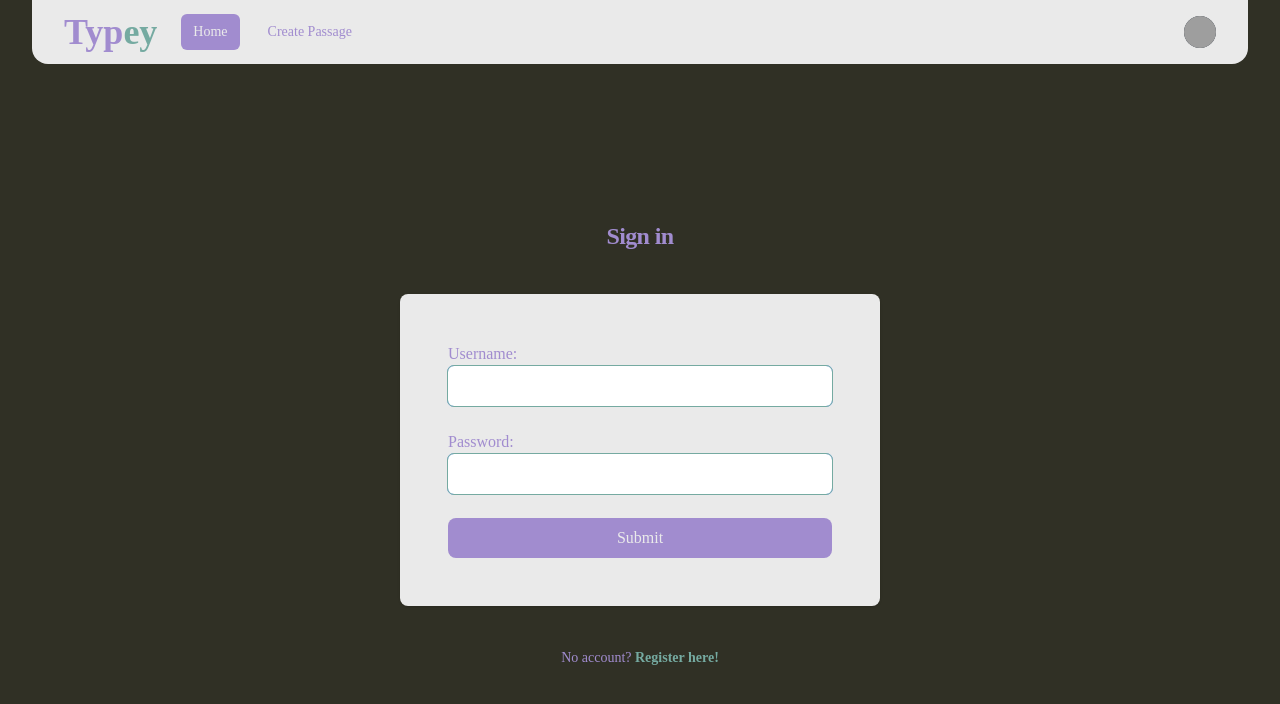
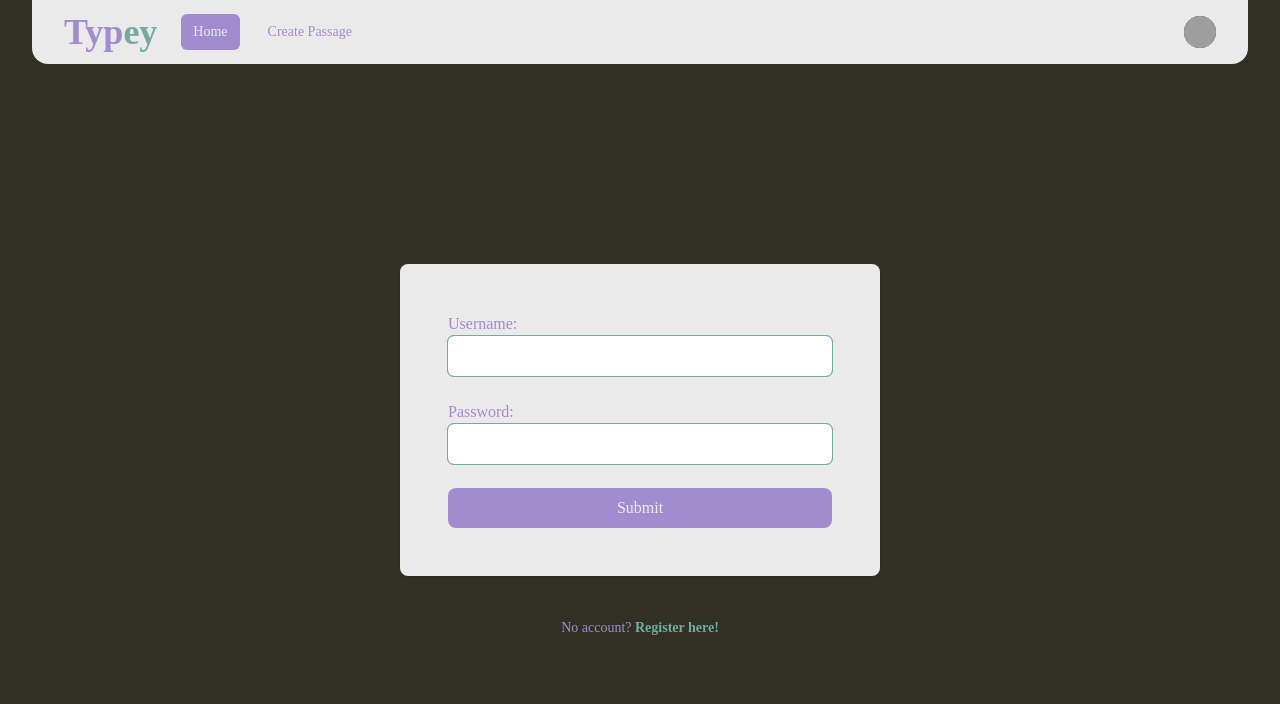
Before and after one commit to EwbiDev/typey, a React (Vite) app in the folder packages/frontend/: page /login in a window 1280 px wide. Shown: the top 704 px of the page. Built offline with nearby package versions, Linux system fonts and the light colour scheme; grey boxes are pictures that could not be loaded; a web font is replaced by a local one.

Commit message:
refactor: replace elements with Container component

```diff
--- a/packages/frontend/src/components/LoginForm/index.tsx
+++ b/packages/frontend/src/components/LoginForm/index.tsx
@@ -7,6 +7,7 @@ import SubmitInput from "../SubmitInput";
 import { authApi } from "../../utils/api";
 
 import { User } from "../../types/types";
+import Container from "../Container";
 
 export default function LoginForm() {
   const {
@@ -34,12 +35,7 @@ export default function LoginForm() {
 
   return (
     <>
-      <div className="flex flex-1 flex-col justify-center py-12 sm:px-6 lg:px-8">
-        <div className="sm:mx-auto sm:w-full sm:max-w-md">
-          <h2 className="mt-6 text-center text-2xl font-bold leading-9 tracking-tight text-typey-primary">
-            Sign in
-          </h2>
-        </div>
+      <Container>
         <div className="mt-10 sm:mx-auto sm:w-full sm:max-w-[480px]">
           <div className="bg-typey-default px-6 py-12 shadow sm:rounded-lg sm:px-12">
             <form onSubmit={handleSubmit(onSubmit)} className="space-y-6">
@@ -76,7 +72,7 @@ export default function LoginForm() {
             </a>
           </p>
         </div>
-      </div>
+      </Container>
     </>
   );
 }
```
